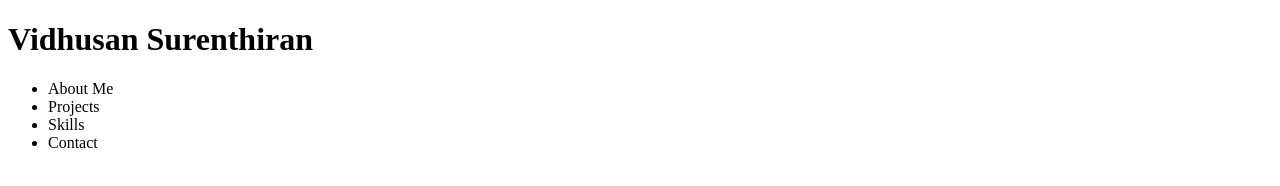
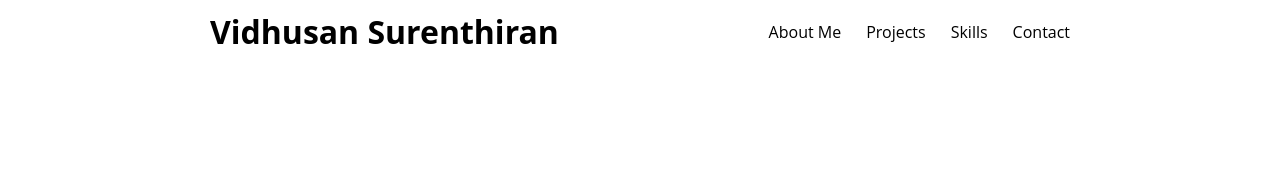
Before and after one commit to vidhusan12/Portfolio, a plain HTML site: page index.html in a window 1280 px wide. Drawn offline with Linux system fonts and the light colour scheme.

Commit message:
improving the navigation bar

```diff
--- a/index.html
+++ b/index.html
@@ -9,14 +9,14 @@
 </head>
 <body>
   <!--Header: Logo and Navigation-->
-  <header>
-    <h1>Vidhusan Surenthiran</h1>
+  <header class="header">
+    <h1 id="logo">Vidhusan Surenthiran</h1>
     <nav>
-      <ul>
-        <li>About Me</li>
-        <li>Projects</li>
-        <li>Skills</li>
-        <li>Contact</li>
+      <ul class="navigation-items">
+        <li class="navigation-item">About Me</li>
+        <li class="navigation-item">Projects</li>
+        <li class="navigation-item">Skills</li>
+        <li class="navigation-item">Contact</li>
       </ul>
     </nav>
   </header>
--- a/style.css
+++ b/style.css
@@ -0,0 +1,30 @@
+/* Reset margins, padding, and set box-sizing */
+body {
+  font-family: "Open Sans", sans-serif;
+  max-width: 900px;margin: 0 auto;
+  display: flex;
+  flex-direction: column;
+}
+
+.header{
+  display: flex;
+  justify-content: space-between;
+  align-items: center;
+  padding: 10px 20px;
+}
+
+#logo {
+  margin: 0;
+}
+
+.navigation-items {
+  display: flex;
+  list-style-type: none;
+  padding: 0;
+  margin: 0;
+  margin-left: auto;
+  gap: 25px;
+}
+.navigation-item {
+  cursor: pointer;
+}
```
